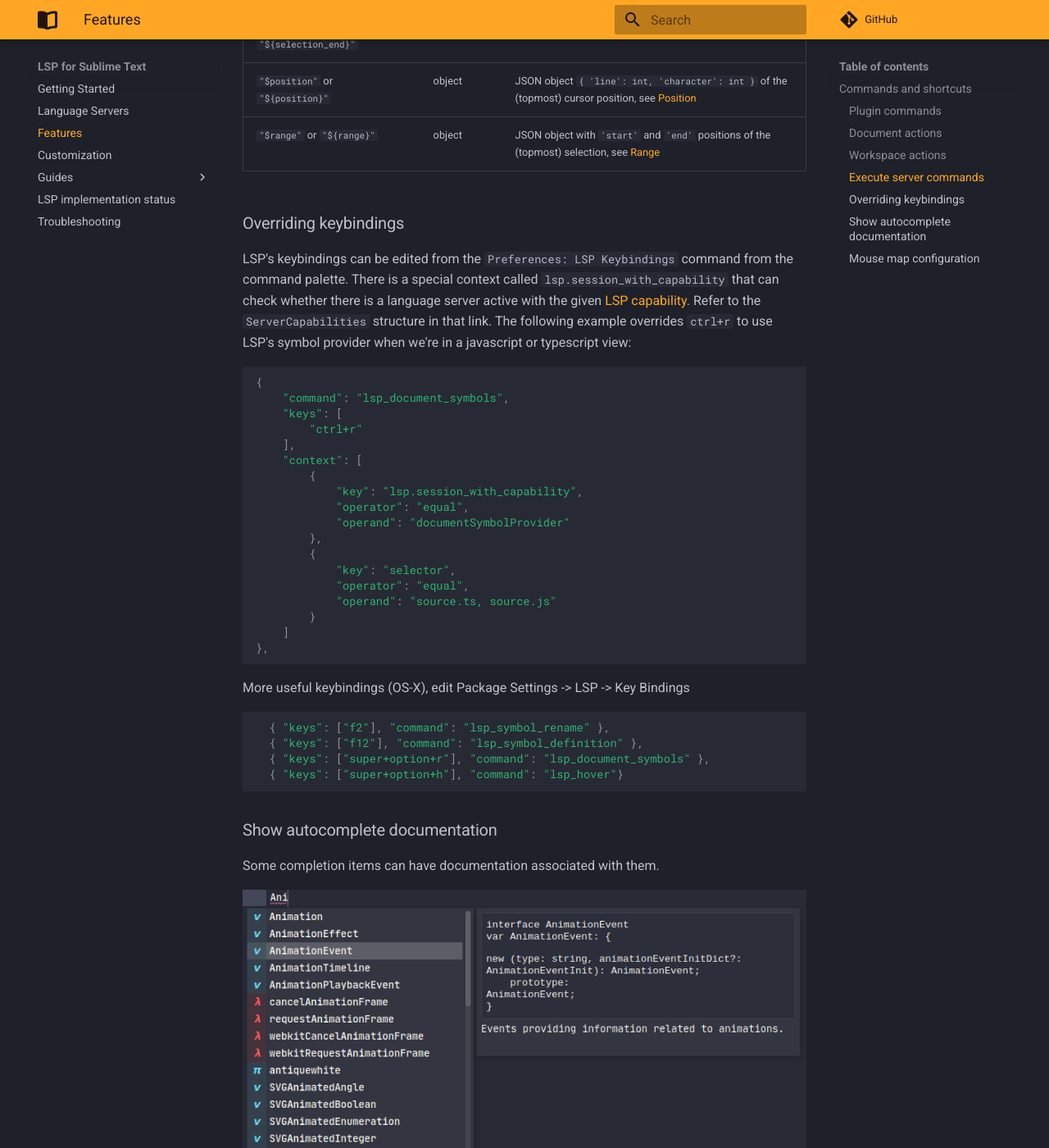
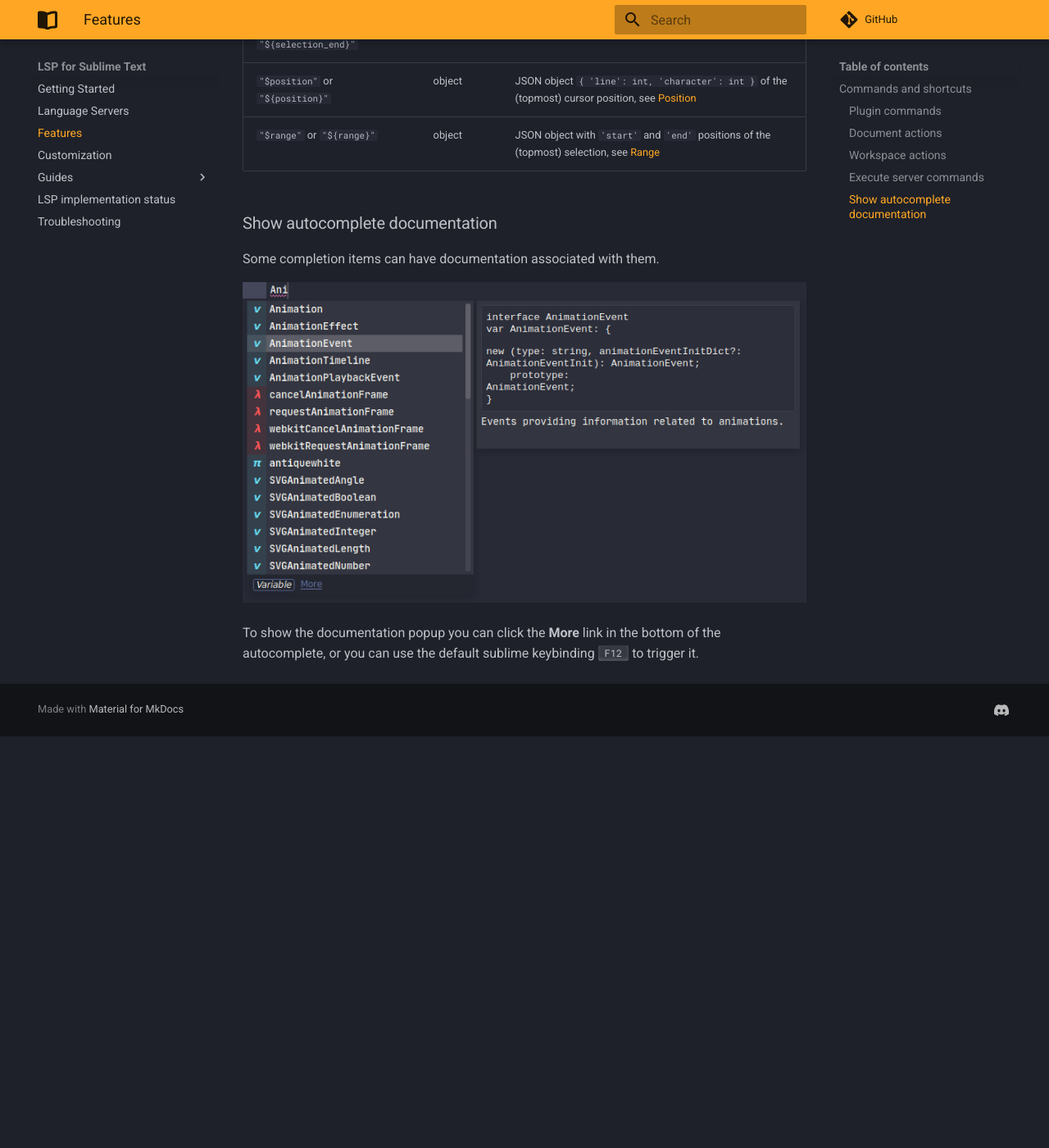
Before and after one commit to sublimelsp/LSP, an MkDocs documentation site: the page built from docs/src/features.md, in a window 1280 px wide and 1400 px high, scrolled down 2165 px. Shown: the whole window at 82% size. Built offline with MkDocs 1.6.1 and Material for MkDocs 9.7.7, drawn with Linux system fonts in a browser that asks for light colours; comment, search, counter and statistics services are not loaded; after the commit the page ends 3063 px from its top, so only the background shows below that; some of the changed text lies outside the part shown.

Commit message:
Improve keyboard shortcuts documentation (#1799)
* Improve keyboard shortcuts documentation
* unnecessary "and"
* remove example how to override "auto_complete_open_link"

````diff
--- a/docs/src/features.md
+++ b/docs/src/features.md
@@ -66,43 +66,6 @@
 | `"$position"` or `"${position}"` | object | JSON object `{ 'line': int, 'character': int }` of the (topmost) cursor position, see [Position](https://microsoft.github.io/language-server-protocol/specifications/specification-current/#position) |
 | `"$range"` or `"${range}"` | object | JSON object with `'start'` and `'end'` positions of the (topmost) selection, see [Range](https://microsoft.github.io/language-server-protocol/specifications/specification-current/#range) |
 
-### Overriding keybindings
-
-LSP's keybindings can be edited from the `Preferences: LSP Keybindings` command from the command palette.
-There is a special context called `lsp.session_with_capability` that can check whether there is a language server active
-with the given [LSP capability](https://microsoft.github.io/language-server-protocol/specifications/specification-current/#initialize).
-Refer to the `ServerCapabilities` structure in that link.
-The following example overrides `ctrl+r` to use LSP's symbol provider when we're in a javascript or typescript view:
-
-```js
-{
-    "command": "lsp_document_symbols",
-    "keys": [
-        "ctrl+r"
-    ],
-    "context": [
-        {
-            "key": "lsp.session_with_capability",
-            "operator": "equal",
-            "operand": "documentSymbolProvider"
-        },
-        {
-            "key": "selector",
-            "operator": "equal",
-            "operand": "source.ts, source.js"
-        }
-    ]
-},
-```
-
-More useful keybindings (OS-X), edit Package Settings -> LSP -> Key Bindings
-```js
-  { "keys": ["f2"], "command": "lsp_symbol_rename" },
-  { "keys": ["f12"], "command": "lsp_symbol_definition" },
-  { "keys": ["super+option+r"], "command": "lsp_document_symbols" },
-  { "keys": ["super+option+h"], "command": "lsp_hover"}
-```
-
 ### Show autocomplete documentation
 
 Some completion items can have documentation associated with them.
@@ -111,47 +74,3 @@
 
 To show the documentation popup you can click the **More** link in the bottom of the autocomplete,
 or you can use the default sublime keybinding <kbd>F12</kbd> to trigger it.
-
-You can change the default keybinding by remapping the command as below:
-
-```js
-{
-    "command": "auto_complete_open_link",
-    "keys": ["f12"],
-    "context": [
-        {
-            "key": "auto_complete_visible",
-            "operator": "equal",
-            "operand": true
-        }
-    ]
-},
-```
-Note that <kbd>F12</kbd> may conflict with your Goto Definition keybinding. To avoid the conflict, make sure that you
-have a context which checks that the AC widget is not visible:
-```js
-{
-    "command": "lsp_symbol_definition",
-    "keys": [
-        "f12"
-    ],
-    "context": [
-        {
-            "key": "lsp.session_with_capability",
-            "operator": "equal",
-            "operand": "definitionProvider"
-        },
-        {
-            "key": "auto_complete_visible",
-            "operator": "equal",
-            "operand": false
-        }
-    ]
-},
-```
-There is an example of this in LSP's default keybindings.
-
-### Mouse map configuration
-
-See below link, but bind to `lsp_symbol_definition` command
-https://stackoverflow.com/questions/16235706/sublime-3-set-key-map-for-function-goto-definition
````
Also changed, not shown: docs/src/customization.md (+53 -0 lines).
